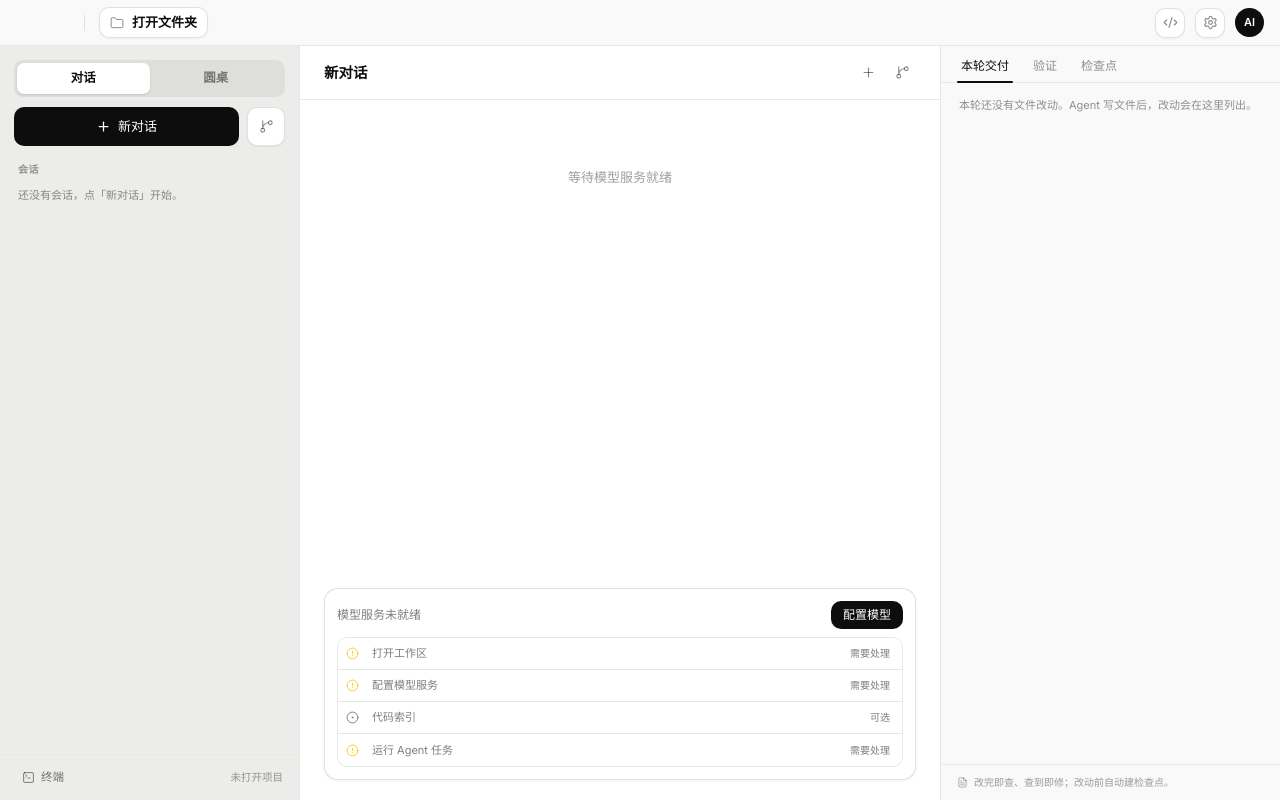
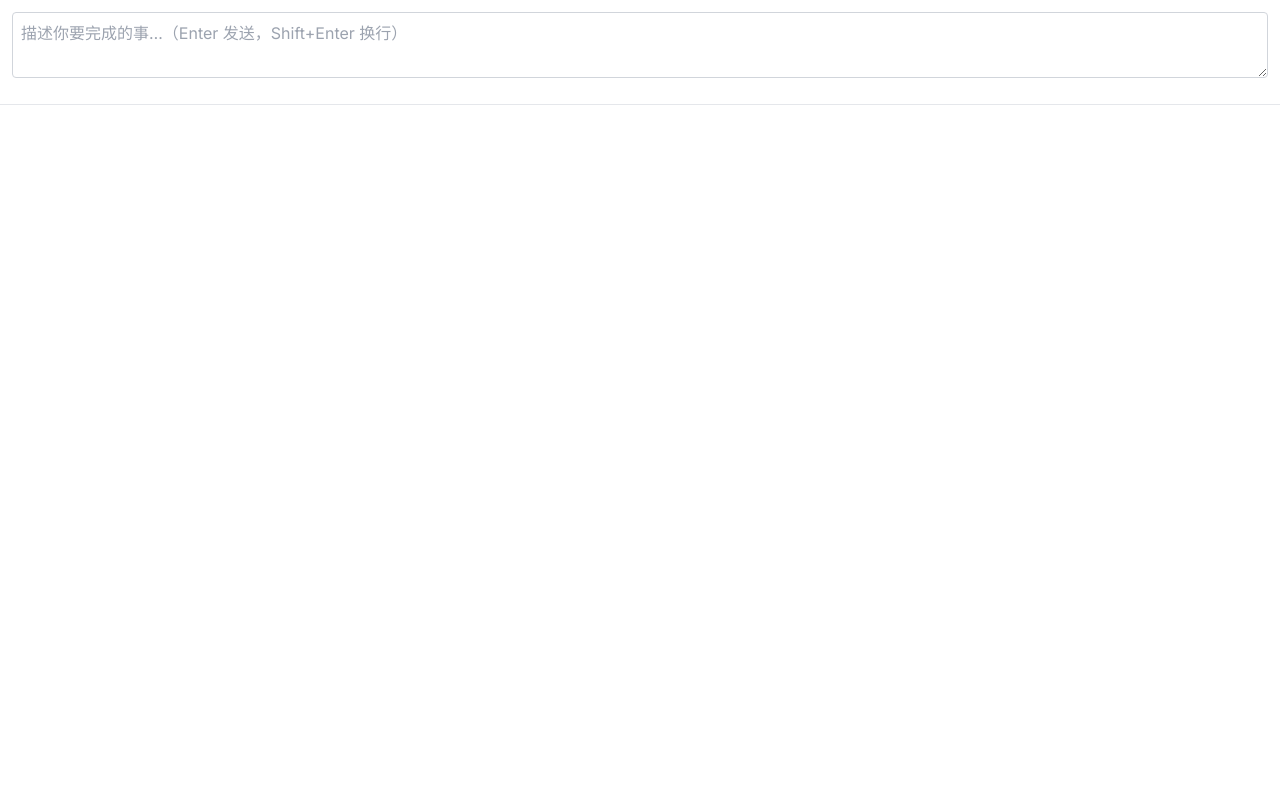
Before and after one commit to p353019433-maker/multiagent-ide, a React (Vite) app: page / in a window 1280 px wide. Built offline with nearby package versions, Linux system fonts and the light colour scheme.

Commit message:
refactor(debate): switch main layout to DebateView

```diff
--- a/src/renderer/App.tsx
+++ b/src/renderer/App.tsx
@@ -3,7 +3,7 @@ import { WorkspaceProvider } from './context/WorkspaceContext';
 import { TaskContextProvider } from './context/TaskContext';
 import { EditorProvider } from './context/EditorContext';
 import { ThemeProvider } from './context/ThemeContext';
-import MainLayout from './components/layout/MainLayout';
+import { DebateView } from './components/debate/DebateView';
 import SettingsWorkbench, { type SettingsTab } from './components/settings/SettingsWorkbench';
 import { trapFocus, type FocusTrap } from './utils/focusTrap';
 
@@ -43,11 +43,7 @@ export default function App() {
           <EditorProvider>
             <div className="flex flex-col h-screen w-screen overflow-hidden bg-editor-bg text-editor-text">
               <div className="contents" aria-hidden={showSettings || undefined}>
-                <MainLayout
-                  onOpenSettings={openSettings}
-                  settingsVersion={settingsVersion}
-                  shortcutsDisabled={showSettings}
-                />
+                <DebateView />
               </div>
               {showSettings && (
                 <div ref={settingsRef} role="dialog" aria-modal="true" aria-label="设置">
```
